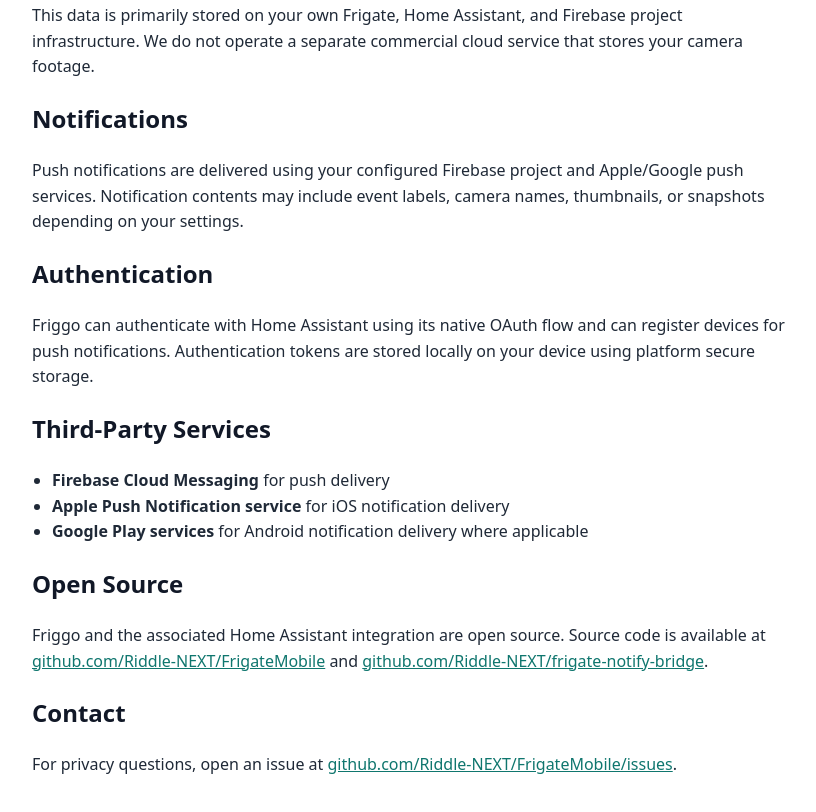
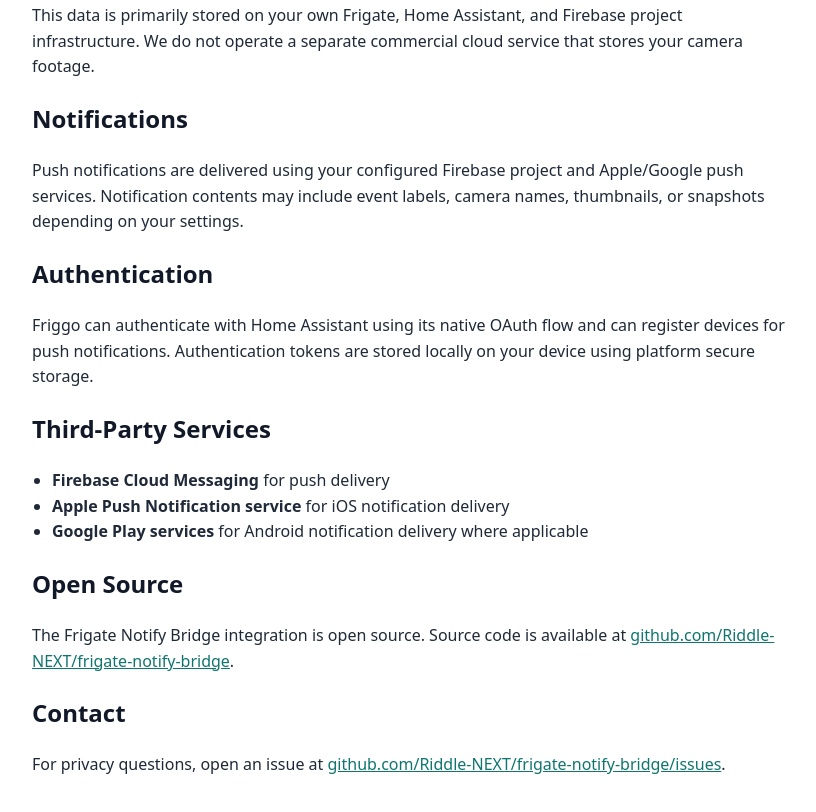
Before and after one commit to Riddle-NEXT/frigate-push-relay, a plain HTML site: page public/privacy/index.html in a window 1280 px wide. Shown: the part 428-1240 px from the top of the page, without its empty margins (228-1044 px from the left). Drawn offline with Linux system fonts and the light colour scheme.

```diff
--- a/public/privacy/index.html
+++ b/public/privacy/index.html
@@ -73,17 +73,15 @@
 
   <h2>Open Source</h2>
   <p>
-    Friggo and the associated Home Assistant integration are open source.
+    The Frigate Notify Bridge integration is open source.
     Source code is available at
-    <a href="https://github.com/Riddle-NEXT/FrigateMobile">github.com/Riddle-NEXT/FrigateMobile</a>
-    and
     <a href="https://github.com/Riddle-NEXT/frigate-notify-bridge">github.com/Riddle-NEXT/frigate-notify-bridge</a>.
   </p>
 
   <h2>Contact</h2>
   <p>
     For privacy questions, open an issue at
-    <a href="https://github.com/Riddle-NEXT/FrigateMobile/issues">github.com/Riddle-NEXT/FrigateMobile/issues</a>.
+    <a href="https://github.com/Riddle-NEXT/frigate-notify-bridge/issues">github.com/Riddle-NEXT/frigate-notify-bridge/issues</a>.
   </p>
 </body>
 </html>
```
